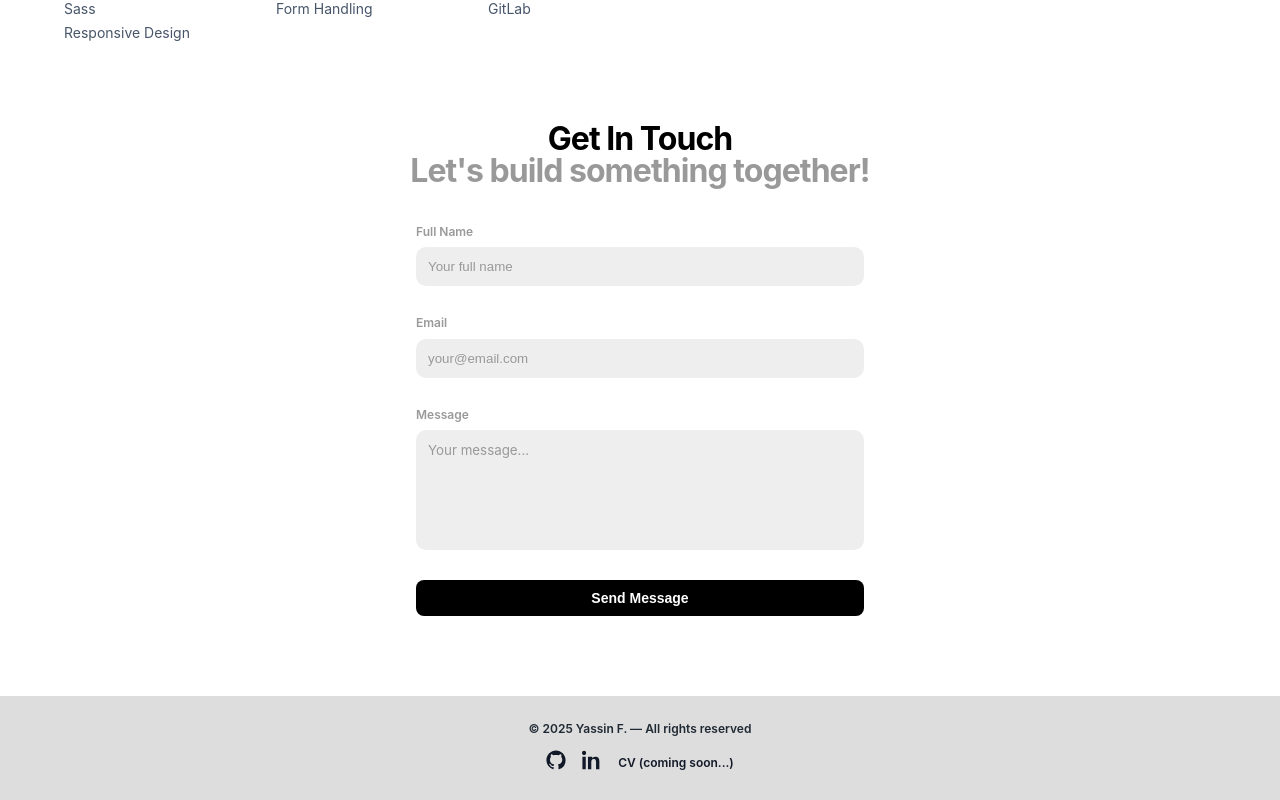
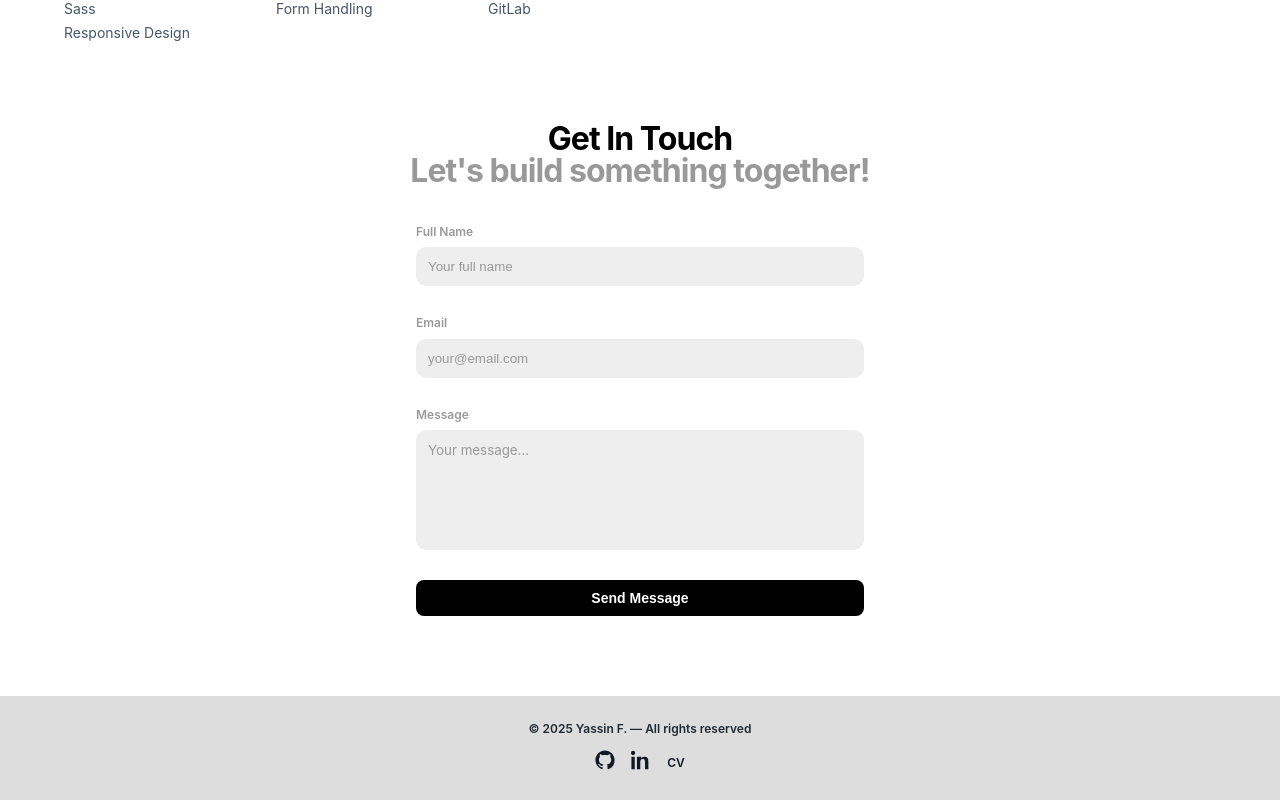
Before and after one commit to yassin-f12/Portfolio---Yassin-Fahem-, a Vue app: page / in a window 1280 px wide. Shown: the part 1906-2706 px from the top of the page. Built offline with nearby package versions, Linux system fonts and the light colour scheme.

Commit message:
Update cv

```diff
--- a/src/components/Footer.vue
+++ b/src/components/Footer.vue
@@ -39,15 +39,14 @@ const year = new Date().getFullYear()
         </svg>
       </a>
 
-      <!--cv a mettre dans public en .pdf-->
       <a
-        href="#"
+        href="/CV_Yassin_Fahem.pdf"
         target="_blank"
         rel="noopener noreferrer"
         class="cv-link"
         title="View CV"
       >
-        CV (coming soon...)
+        CV
       </a>
     </div>
   </footer>
```
Also changed, not shown: 1 other file (tests, documents, lock files or other folders).
